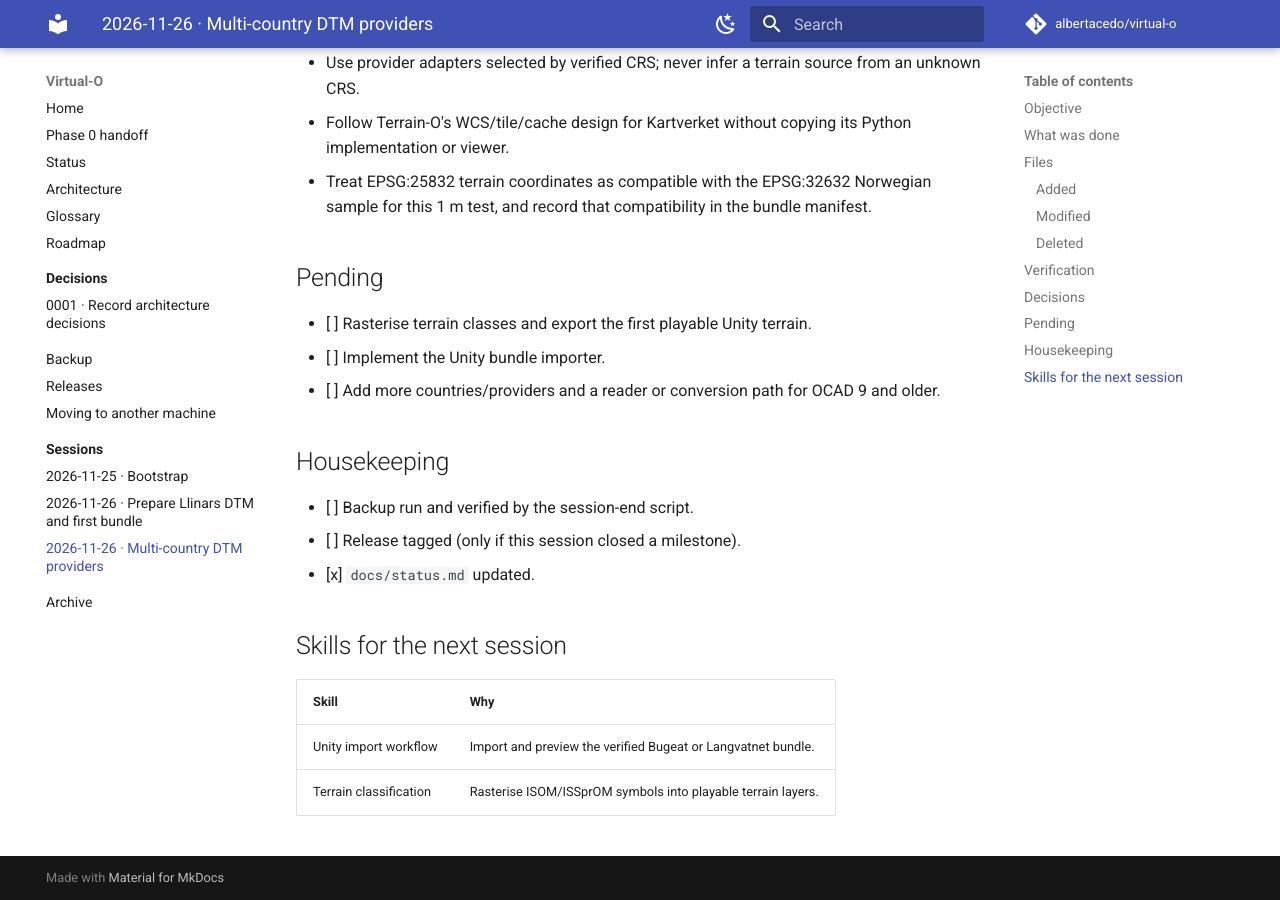
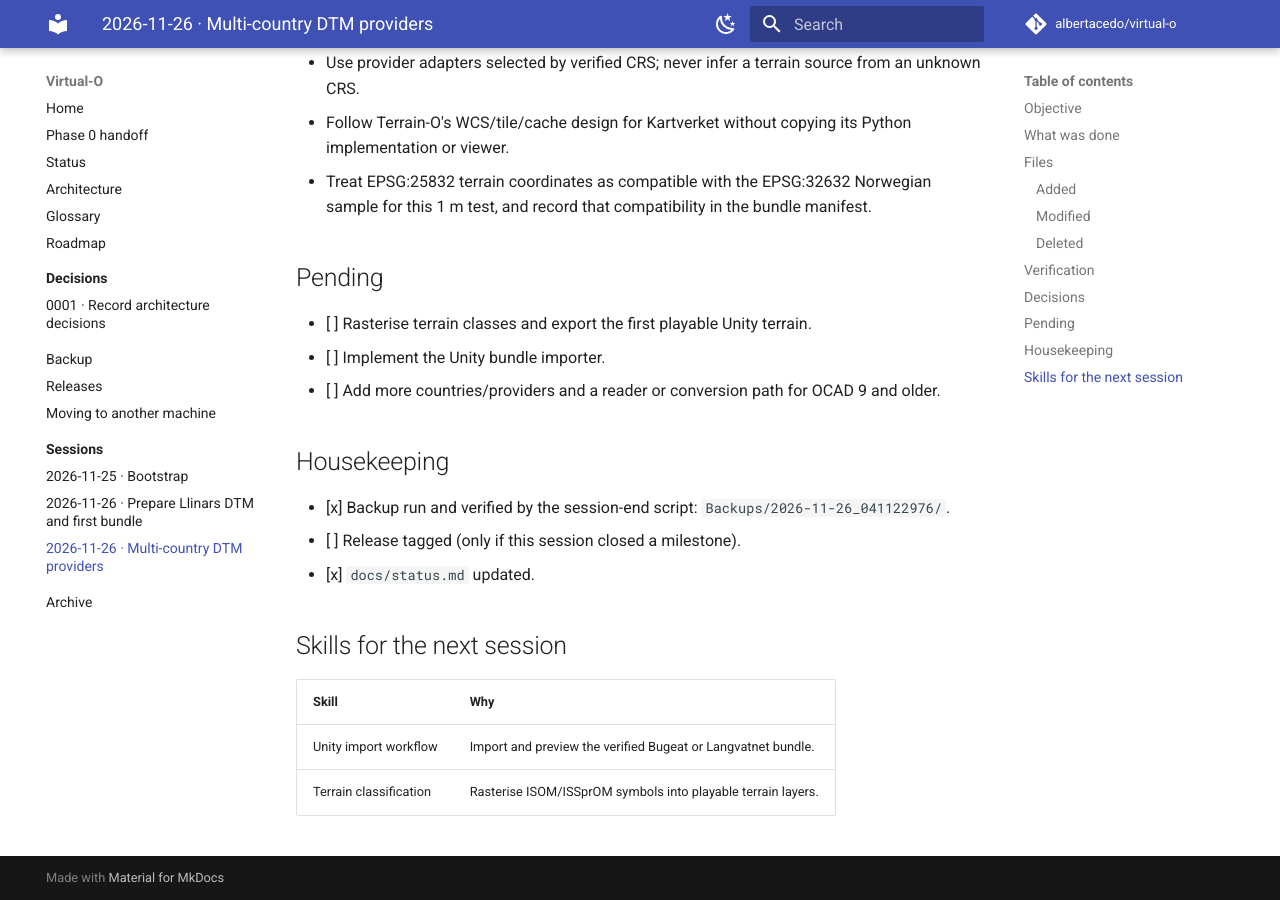
Before and after one commit to albertacedo/virtual-o, an MkDocs documentation site: the page built from docs/sessions/2026-11-26-multicountry-dtm.md, in a window 1280 px wide and 900 px high, scrolled down 1826 px. Built offline with MkDocs 1.6.1 and Material for MkDocs 9.7.7, drawn with Linux system fonts in a browser that asks for light colours; comment, search, counter and statistics services are not loaded; some of the changed text lies outside the part shown.

Commit message:
docs: close multi-country DTM session
Machine: PC-ACEDO

```diff
--- a/docs/sessions/2026-11-26-multicountry-dtm.md
+++ b/docs/sessions/2026-11-26-multicountry-dtm.md
@@ -72,7 +72,7 @@ provider appropriate to the map CRS.
 
 ## Housekeeping
 
-- [ ] Backup run and verified by the session-end script.
+- [x] Backup run and verified by the session-end script: `Backups/2026-11-26_041122976/`.
 - [ ] Release tagged (only if this session closed a milestone).
 - [x] `docs/status.md` updated.
 
```
Also changed, not shown: other parts of docs/sessions/2026-11-26-multicountry-dtm.md (+1 -1 lines), docs/sessions/index.md (+1 -1 lines), 1 other file.
